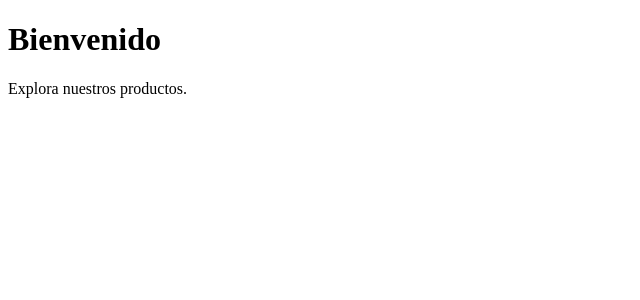
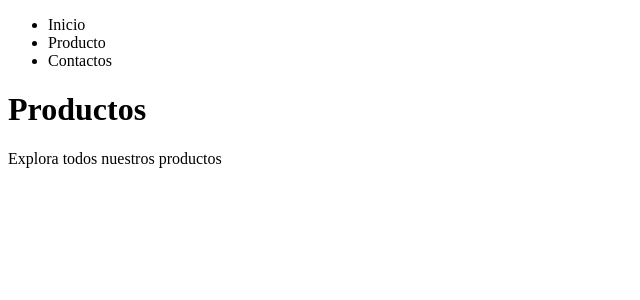
Before and after one commit to jubior777/Artesania, a React (Vite) app: page / in a window 1280 px wide. Shown: the top 300 px of the page, without its empty margins (0-640 px from the left). Built offline with nearby package versions, Linux system fonts and the light colour scheme.

Commit message:
agregar dos

```diff
--- a/package.json
+++ b/package.json
@@ -27,6 +27,6 @@
     "eslint-plugin-react-hooks": "^5.2.0",
     "eslint-plugin-react-refresh": "^0.4.19",
     "globals": "^16.0.0",
-    "vite": "^6.3.2"
+    "vite": "^6.3.3"
   }
 }
--- a/src/App.jsx
+++ b/src/App.jsx
@@ -1,17 +1,17 @@
 import React from "react";
 import { BrowserRouter as Router, Routes, Route } from "react-router-dom";
 import Home from "./components/Home";
-import Products from "../src/Products";
+import Products from "./components/Products"; // Ajusta la ruta de Products.jsx
 import MainHeader from "./components/MainHeader";
-import './App.css';
-
 
 function App() {
   return (
     <Router>
       <MainHeader />
+      <Routes>
         <Route path="/" element={<Home />} />
         <Route path="/productos" element={<Products />} />
+      </Routes>
     </Router>
   );
 }
--- a/src/Products.jsx
+++ /dev/null
@@ -1,15 +0,0 @@
-import React from "react";
-
-
-const Products = () => {
-  return (
-    <>
-      <div>
-        <h1>Productos</h1>
-        <p>Explora todos nuestros productos</p>
-      </div>
-    </>
-  );
-}
-
-export default Products;
--- a/src/components/Home.jsx
+++ b/src/components/Home.jsx
@@ -1,11 +1,15 @@
 import React from "react";
-import Products from "./Products"; // Adjust the path if needed
+import Products from "./Products"; // Asegúrate de que la ruta sea correcta
 
 const HomePage = () => {
   return (
     <div>
-      <h1>Bienvenido</h1>
-      <p>Explora nuestros productos.</p>
+      <ul>
+        <li>Inicio</li>
+        <li>Producto</li>
+        <li>Contactos</li>
+      </ul>
+      <Products /> {/* Aquí se utiliza el componente Products */}
     </div>
   );
 };
--- /dev/null
+++ b/src/components/Products.jsx
@@ -0,0 +1,13 @@
+import React from "react";
+
+
+const Products = () => {
+  return (
+    <div>
+      <h1>Productos</h1>
+      <p>Explora todos nuestros productos</p>
+    </div>
+  );
+}
+
+export default Products;
--- a/src/main.jsx
+++ b/src/main.jsx
@@ -1,7 +1,7 @@
 import React from "react";
 import ReactDOM from "react-dom/client";
 import { RouterProvider } from "react-router-dom";
-import router from "./router/Router";
+import router from "./Router/router"; // Asegúrate de que la ruta sea correcta
 
 ReactDOM.createRoot(document.getElementById("root")).render(
   <RouterProvider router={router} />
```
Also changed, not shown: src/router/Router.jsx (+4 -3 lines), src/constants/env.js (renamed from constants/env.js), 2 other files (tests, documents, lock files or other folders).
